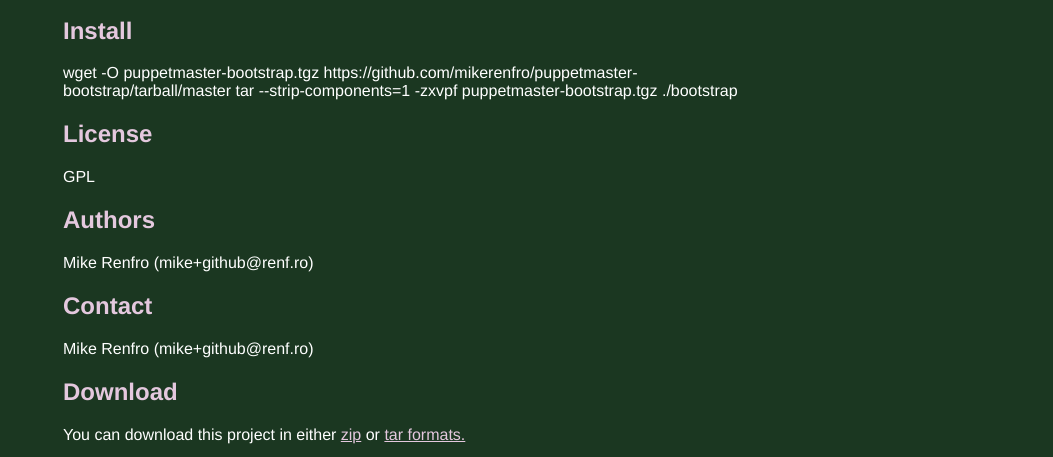
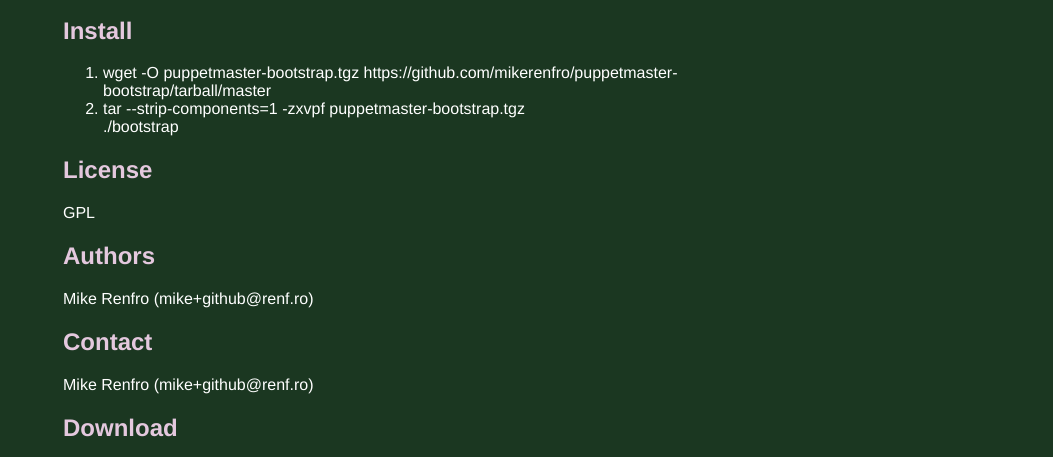
Before and after one commit to mikerenfro/puppetmaster-bootstrap, a plain HTML site: page index.html in a window 1280 px wide. Shown: the part 332-789 px from the top of the page, without its empty margins (227-1280 px from the left). Drawn offline with Linux system fonts and the light colour scheme.

Commit message:
Update index.html

```diff
--- a/index.html
+++ b/index.html
@@ -58,10 +58,11 @@
 
 
       <h2>Install</h2>
-      <p>wget -O puppetmaster-bootstrap.tgz https://github.com/mikerenfro/puppetmaster-bootstrap/tarball/master
-tar --strip-components=1 -zxvpf puppetmaster-bootstrap.tgz
-./bootstrap</p>
-
+      <ol>
+      <li>wget -O puppetmaster-bootstrap.tgz https://github.com/mikerenfro/puppetmaster-bootstrap/tarball/master</li>
+      <li>tar --strip-components=1 -zxvpf puppetmaster-bootstrap.tgz</li>
+      </li>./bootstrap</li>
+      </ol>
 
 
       <h2>License</h2>
```
